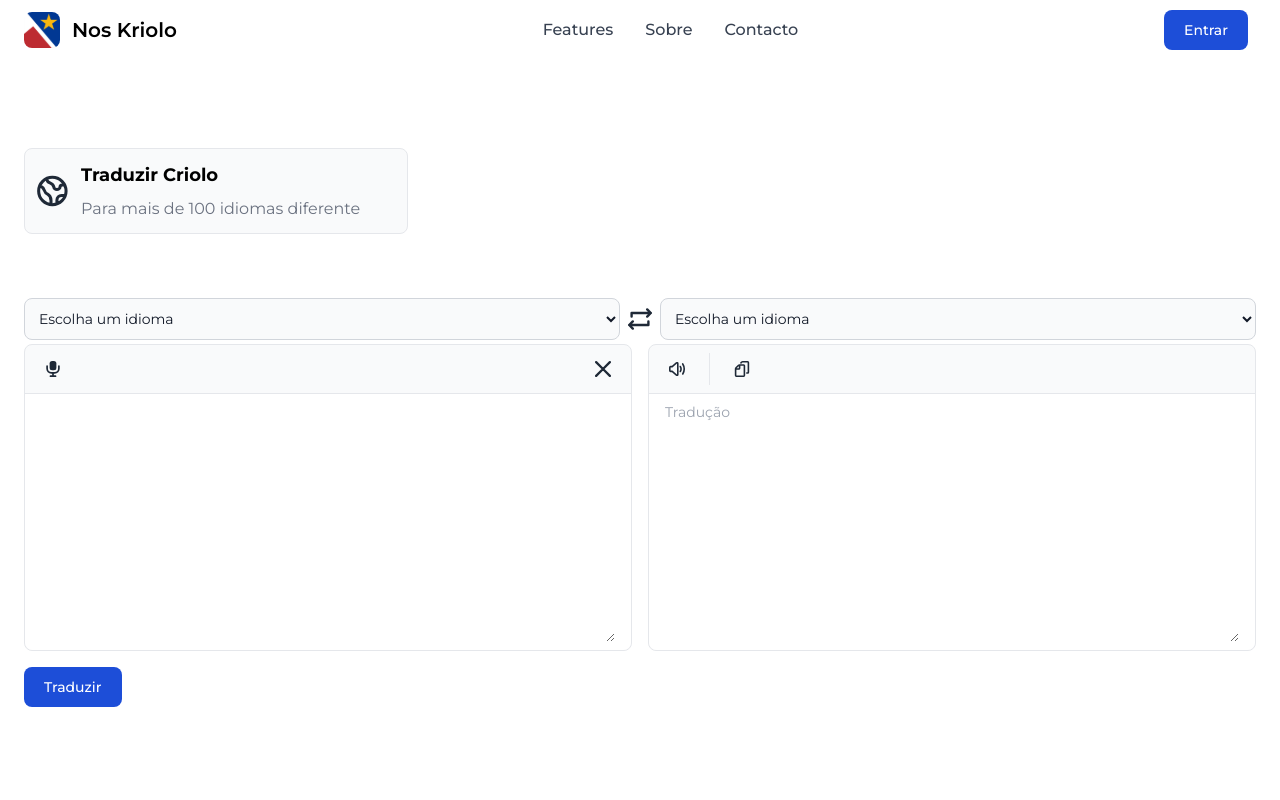
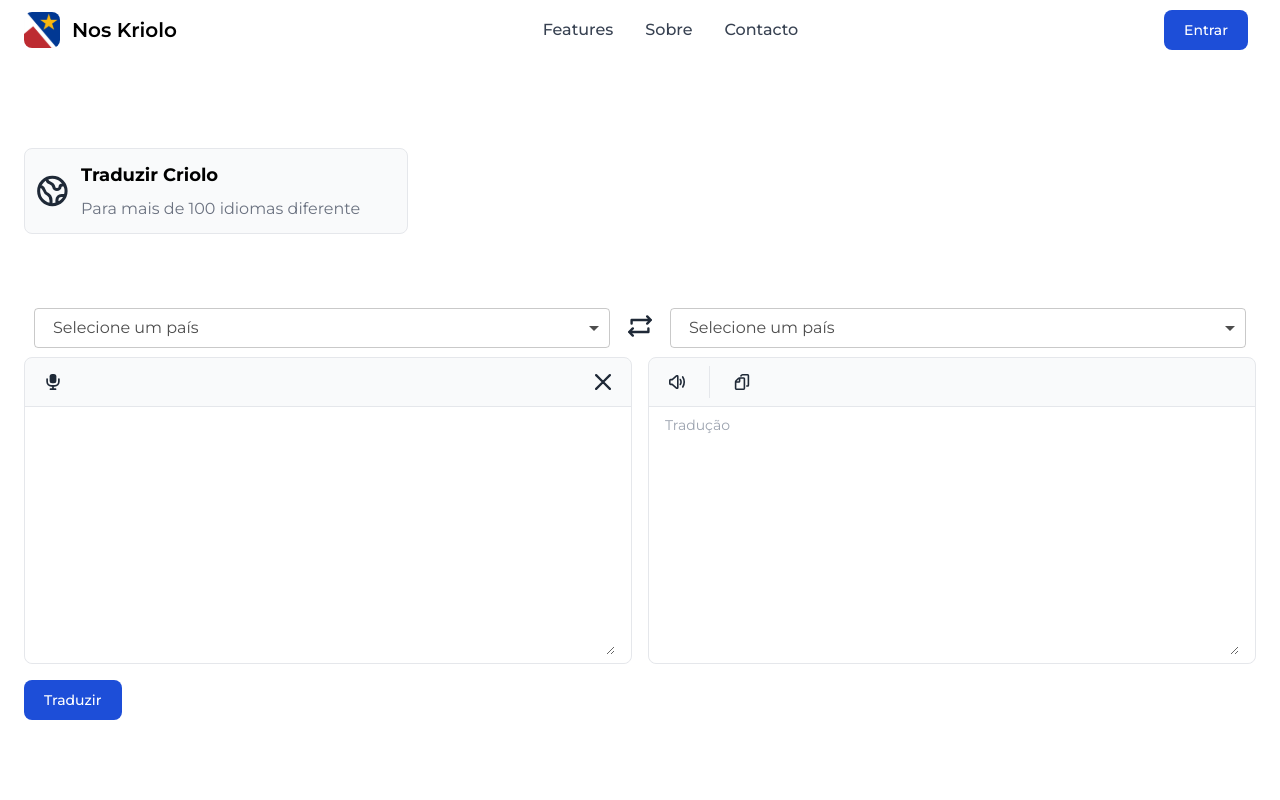
Before and after one commit to dtmiranda/noskriolo-webpage, a Next.js app: page /translate in a window 1280 px wide. Shown: the top 800 px of the page. Built offline with nearby package versions, Linux system fonts and the light colour scheme.

Commit message:
add countries flag select

```diff
--- a/package.json
+++ b/package.json
@@ -16,6 +16,7 @@
     "openai": "^4.24.1",
     "react": "^18",
     "react-dom": "^18",
+    "react-flags-select": "^2.2.3",
     "react-hook-form": "^7.49.3",
     "yup": "^1.3.3"
   },
--- a/src/app/translate/page.tsx
+++ b/src/app/translate/page.tsx
@@ -1,14 +1,16 @@
 'use client'
 
 import React, { useState } from 'react'
+import { useCompletion } from 'ai/react'
+import ReactFlagsSelect from 'react-flags-select'
 
-import { useCompletion } from 'ai/react'
 import Header from '@/components/Header/Header'
 
 const Translate = () => {
+  const [selectedFromLaguage, SetSelectedFromLanguage] = useState('')
+  const [selectedToLanguage, SetSelectedToLanguage] = useState('Cape Verde')
 
-  const [fromLanguage, setFromLanguage] = useState('portuguese')
-  const [toLanguage, setToLanguage] = useState('criolo')
+
 
   const {
     completion,
@@ -19,8 +21,8 @@ const Translate = () => {
   } = useCompletion({
     api: '/api/translate-text',
     body: {
-      fromLanguage,
-      toLanguage
+      selectedFromLaguage,
+      selectedToLanguage
     }
   })
 
@@ -53,16 +55,13 @@ const Translate = () => {
 
           <div className='flex justify-between items-center mb-1'>
 
-            <select
-              id="default"
-              value={fromLanguage}
-              className="min-w-1/2 rounded-lg bg-gray-50 border border-gray-300 text-gray-900 text-sm  focus:ring-blue-500 focus:border-blue-500 block w-full p-2.5 dark:bg-gray-700 dark:border-gray-600 dark:placeholder-gray-400 dark:text-white dark:focus:ring-blue-500 dark:focus:border-blue-500">
-              <option selected>Escolha um idioma</option>
-              <option value="cr-cr">Criolo</option>
-              <option value="fr-fr">Francês</option>
-              <option value="en-en">Inglês</option>
-              <option value="pt-pt">Português</option>
-            </select>
+            <ReactFlagsSelect
+              className="min-w-1/2 text-gray-900 text-sm  focus:ring-blue-500 focus:border-blue-500 block w-full p-2.5 dark:bg-gray-700 dark:border-gray-600 dark:placeholder-gray-400 dark:text-white dark:focus:ring-blue-500 dark:focus:border-blue-500"
+              selected={selectedFromLaguage}
+              //countries={["CV", "CN", "FR", "PT", "GB", "US"]}
+              onSelect={(code) => SetSelectedFromLanguage(code)}
+              placeholder='Selecione um país'
+            />
 
 
             <button type="button" className="p-2  text-gray-500 rounded cursor-pointer hover:text-gray-900 hover:bg-gray-100 dark:text-gray-400 dark:hover:text-white dark:hover:bg-gray-600">
@@ -73,17 +72,14 @@ const Translate = () => {
             </button>
 
 
-            <select
-              id="default"
-              value={toLanguage}
-              className="min-w-1/2 rounded-lg bg-gray-50 border border-gray-300 text-gray-900 text-sm  focus:ring-blue-500 focus:border-blue-500 block w-full p-2.5 dark:bg-gray-700 dark:border-gray-600 dark:placeholder-gray-400 dark:text-white dark:focus:ring-blue-500 dark:focus:border-blue-500">
-              <option selected>Escolha um idioma</option>
-              <option value="cr-cr">Criolo</option>
-              <option value="fr-fr">Francês</option>
-              <option value="en-en">Inglês</option>
-              <option value="pt-pt">Português</option>
-            </select>
-
+            <ReactFlagsSelect
+              className="min-w-1/2 text-gray-900 text-sm  focus:ring-blue-500 focus:border-blue-500 block w-full p-2.5 dark:bg-gray-700 dark:border-gray-600 dark:placeholder-gray-400 dark:text-white dark:focus:ring-blue-500 dark:focus:border-blue-500"
+              selected={selectedToLanguage}
+              onSelect={(code) => SetSelectedToLanguage(code)}
+              countries={["CV"]}
+              disabled={false}
+              placeholder='Selecione um país'
+            />
 
 
           </div>
@@ -106,14 +102,7 @@ const Translate = () => {
 
                     </div>
 
-                    {/* <div className="flex flex-wrap items-center space-x-1 rtl:space-x-reverse sm:ps-4">
-                    <button type="button" className="p-2 text-gray-500 rounded cursor-pointer hover:text-gray-900 hover:bg-gray-100 dark:text-gray-400 dark:hover:text-white dark:hover:bg-gray-600">
-                      <svg className="w-4 h-4" aria-hidden="true" xmlns="http://www.w3.org/2000/svg" fill="none" viewBox="0 0 21 18">
-                        <path stroke="currentColor" stroke-linecap="round" stroke-linejoin="round" stroke-width="2" d="M9.5 3h9.563M9.5 9h9.563M9.5 15h9.563M1.5 13a2 2 0 1 1 3.321 1.5L1.5 17h5m-5-15 2-1v6m-2 0h4" />
-                      </svg>
-                      <span className="sr-only">Add list</span>
-                    </button>
-                  </div> */}
+
                   </div>
 
                   <button type="button" data-tooltip-target="tooltip-fullscreen" className="p-2 text-gray-500 rounded cursor-pointer sm:ms-auto hover:text-gray-900 hover:bg-gray-100 dark:text-gray-400 dark:hover:text-white dark:hover:bg-gray-600">
--- a/tailwind.config.ts
+++ b/tailwind.config.ts
@@ -1,6 +1,7 @@
 import type { Config } from 'tailwindcss'
 
 const config: Config = {
+
   content: [
     './src/pages/**/*.{js,ts,jsx,tsx,mdx}',
     './src/components/**/*.{js,ts,jsx,tsx,mdx}',
```
Also changed, not shown: 1 other file (tests, documents, lock files or other folders).
